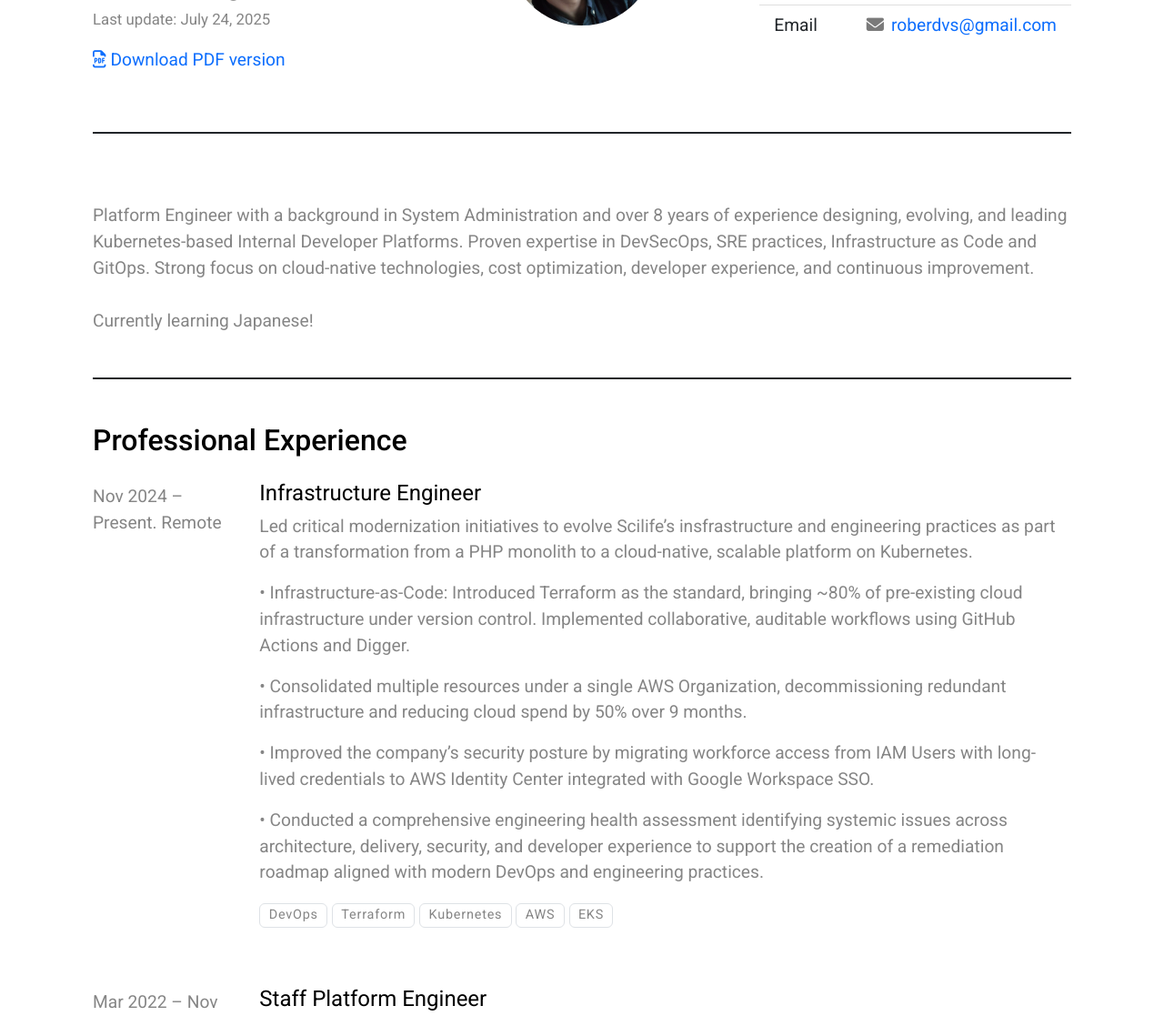
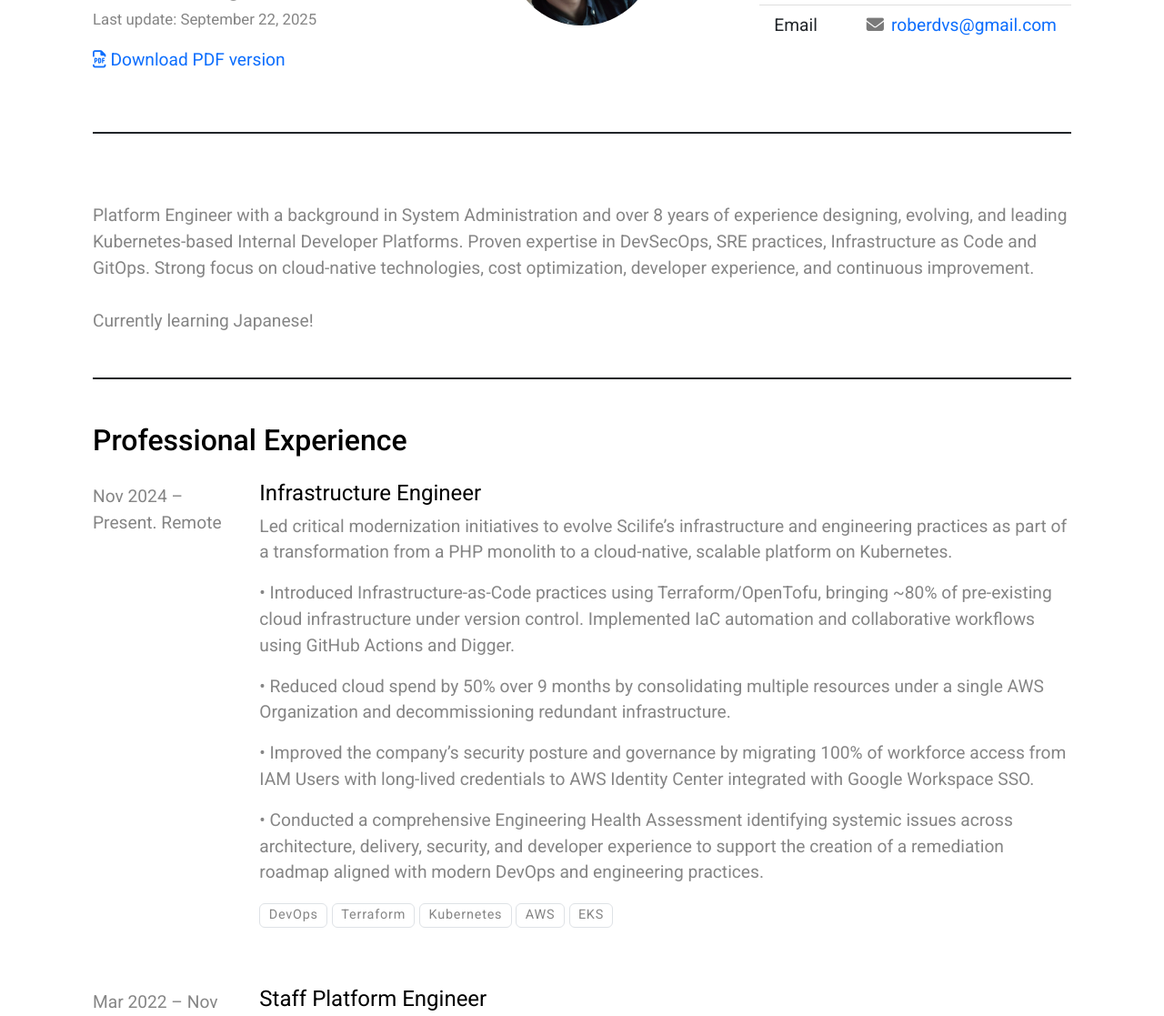
Before and after one commit to Roberdvs/cv-repository, a plain HTML site: page index.html in a window 1280 px wide. Shown: the part 163-1280 px from the top of the page at 91% size. Drawn offline with nearby package versions, Linux system fonts and the light colour scheme.

Commit message:
Deploying to gh-pages from @ Roberdvs/cv-repository@1db8a9eec45731761414753ff678045abd367669 🚀

```diff
--- a/index.html
+++ b/index.html
@@ -24,7 +24,7 @@
                 </div>
                 <div>
                     <p>
-                        <time datetime="" class="small">Last update: July 24, 2025</time>
+                        <time datetime="" class="small">Last update: September 22, 2025</time>
                     </p>
                     <p>
                         <span class="screen"><a href="roberto-devesa-fernandez.platform-engineer.pdf"><i class="far fa-file-pdf"></i>Download PDF version</a></span>
@@ -82,15 +82,15 @@ Currently learning Japanese!
             <div class="col-md-10">
                 <h3 class="fs-4 fw-normal">Infrastructure Engineer</h3>
 
-                <div><p>  Led critical modernization initiatives to evolve Scilife’s insfrastructure and engineering practices as part of a transformation from a PHP monolith to a cloud-native, scalable platform on Kubernetes.</p>
+                <div><p>  Led critical modernization initiatives to evolve Scilife’s infrastructure and engineering practices as part of a transformation from a PHP monolith to a cloud-native, scalable platform on Kubernetes.</p>
 
-<p>• Infrastructure-as-Code: Introduced Terraform as the standard, bringing ~80% of pre-existing cloud infrastructure under version control. Implemented collaborative, auditable workflows using GitHub Actions and Digger.</p>
+<p>• Introduced Infrastructure-as-Code practices using Terraform/OpenTofu, bringing ~80% of pre-existing cloud infrastructure under version control. Implemented IaC automation and collaborative workflows using GitHub Actions and Digger.</p>
 
-<p>• Consolidated multiple resources under a single AWS Organization, decommissioning redundant infrastructure and reducing cloud spend by 50% over 9 months.</p>
+<p>• Reduced cloud spend by 50% over 9 months by consolidating multiple resources under a single AWS Organization and decommissioning redundant infrastructure.</p>
 
-<p>• Improved the company’s security posture by migrating workforce access from IAM Users with long-lived credentials to AWS Identity Center integrated with Google Workspace SSO.</p>
+<p>• Improved the company’s security posture and governance by migrating 100% of workforce access from IAM Users with long-lived credentials to AWS Identity Center integrated with Google Workspace SSO.</p>
 
-<p>• Conducted a comprehensive engineering health assessment identifying systemic issues across architecture, delivery, security, and developer experience to support the creation of a remediation roadmap aligned with modern DevOps and engineering practices.</p></div>
+<p>• Conducted a comprehensive Engineering Health Assessment identifying systemic issues across architecture, delivery, security, and developer experience to support the creation of a remediation roadmap aligned with modern DevOps and engineering practices.</p></div>
 
                 <p>
                     <span class="badge text-body border border-1">DevOps</span>
```
Also changed, not shown: 1 other file.
